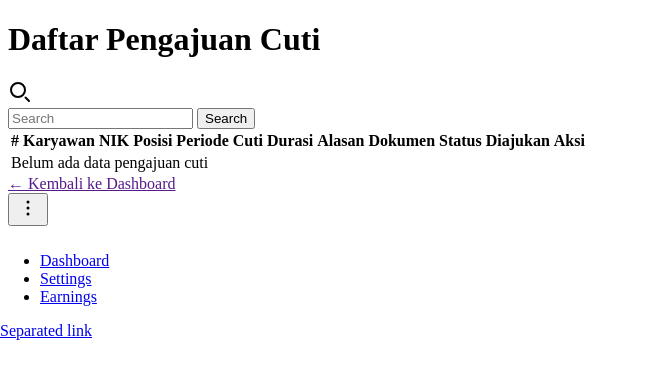
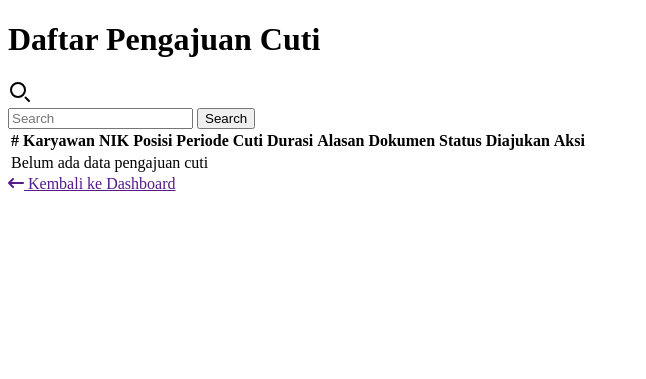
Before and after one commit to IbnuSabilGitHub/Project-UAS, a PHP site: template app/Views/cuti/index.php in a window 1280 px wide. Shown: the top 379 px of the page, without its empty margins (0-646 px from the left). Run offline with PHP 8.4, Linux system fonts and the light colour scheme; the template is opened without the code that fills it, so the values that code supplies are empty; some libraries are stand-ins or nearby versions.

Commit message:
minor change

```diff
--- a/app/Views/cuti/index.php
+++ b/app/Views/cuti/index.php
@@ -235,37 +235,15 @@
         </div>
     </div>
 
+    <!-- Tombol Kembali -->
     <div class="mt-8">
         <a href="<?= url('/admin/dashboard') ?>"
             class="inline-block text-brand hover:text-brand-strong font-medium">
-            ← Kembali ke Dashboard
+            <i class="fa-solid fa-arrow-left-long mr-2"></i>
+            Kembali ke Dashboard
         </a>
     </div>
 
 </div>
 
 <?php require_once __DIR__ . '/../layouts/footer.php'; ?>
-
-<button id="dropdownMenuIconButton" data-dropdown-toggle="dropdownDots" class="text-heading bg-neutral-primary box-border border border-transparent hover:bg-neutral-secondary-medium focus:ring-4 focus:ring-neutral-tertiary font-medium leading-5 rounded-base text-sm p-2 focus:outline-none" type="button">
-    <svg class="w-6 h-6" aria-hidden="true" xmlns="http://www.w3.org/2000/svg" width="24" height="24" fill="none" viewBox="0 0 24 24">
-        <path stroke="currentColor" stroke-linecap="round" stroke-width="3" d="M12 6h.01M12 12h.01M12 18h.01" />
-    </svg>
-</button>
-
-<!-- Dropdown menu -->
-<div id="dropdownDots" class="z-10 hidden bg-neutral-primary-medium border border-default-medium rounded-base shadow-lg w-44">
-    <ul class="p-2 text-sm text-body font-medium" aria-labelledby="dropdownMenuIconButton">
-        <li>
-            <a href="#" class="inline-flex items-center w-full p-2 hover:bg-neutral-tertiary-medium hover:text-heading rounded">Dashboard</a>
-        </li>
-        <li>
-            <a href="#" class="inline-flex items-center w-full p-2 hover:bg-neutral-tertiary-medium hover:text-heading rounded">Settings</a>
-        </li>
-        <li>
-            <a href="#" class="inline-flex items-center w-full p-2 hover:bg-neutral-tertiary-medium hover:text-heading rounded">Earnings</a>
-        </li>
-    </ul>
-    <div class="p-2 text-sm text-body font-medium border-t border-default-medium">
-        <a href="#" class="inline-flex items-center w-full p-2 hover:bg-neutral-tertiary-medium hover:text-heading rounded">Separated link</a>
-    </div>
-</div>
```
